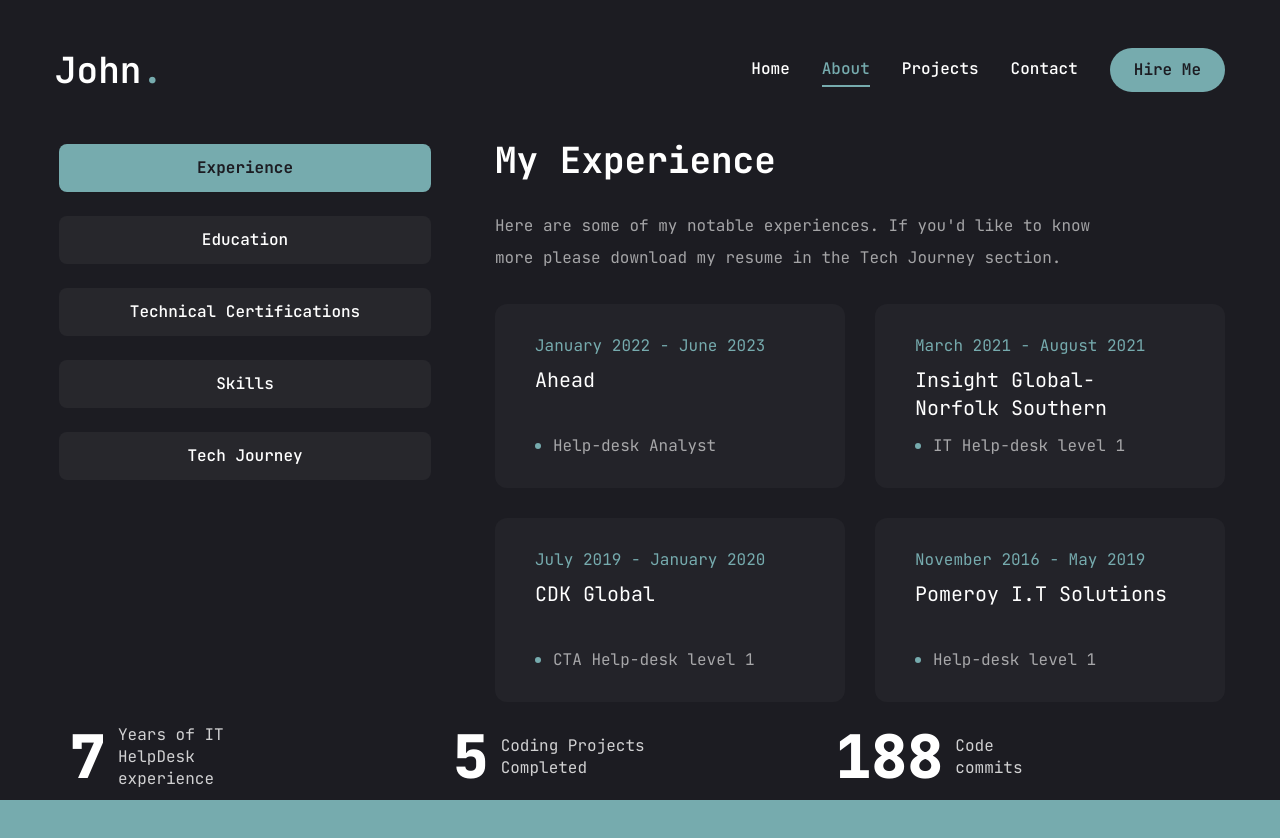
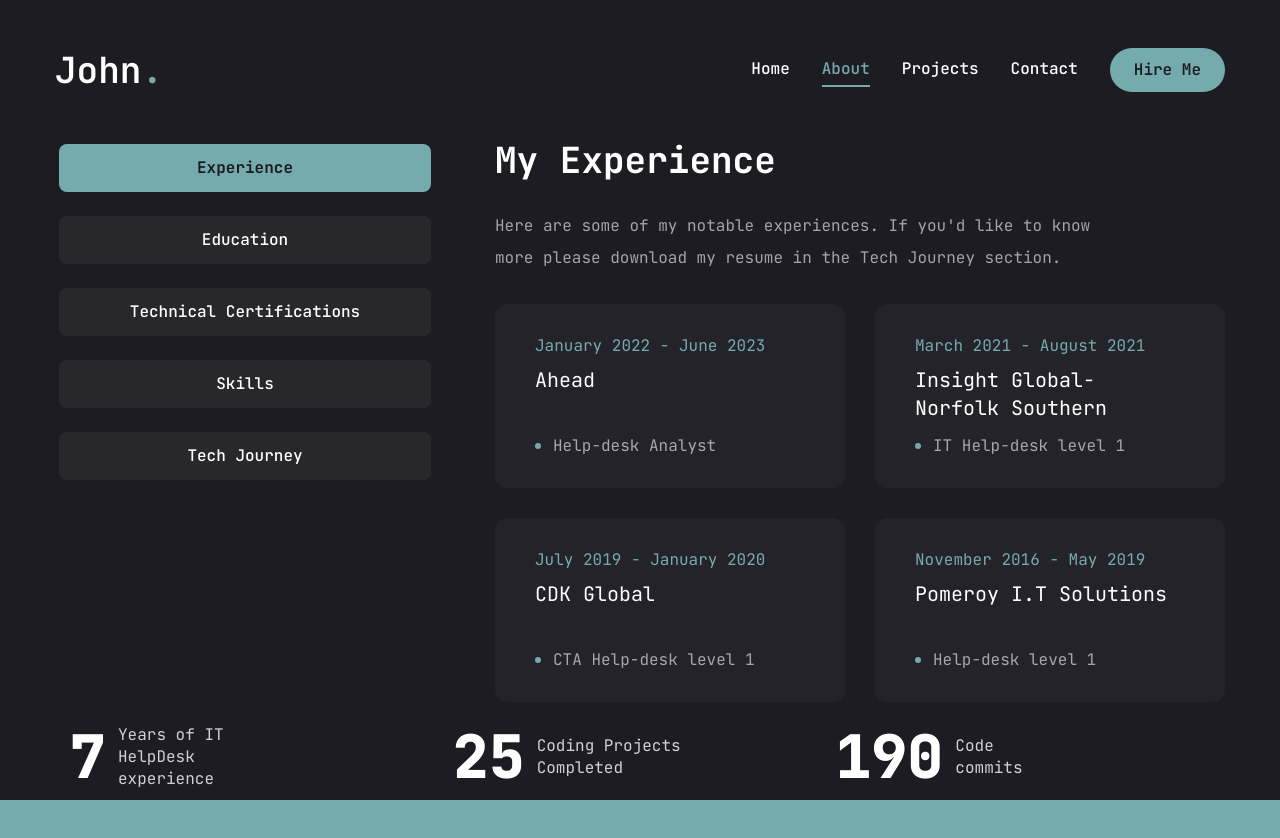
Before and after one commit to J0hn316/WebPortfolio, a Next.js app: page /about in a window 1280 px wide. Shown: the top 838 px of the page. Built offline with nearby package versions, Linux system fonts and the light colour scheme.

Commit message:
update stats

```diff
--- a/components/Stats.jsx
+++ b/components/Stats.jsx
@@ -8,11 +8,11 @@
     text: 'Years of IT HelpDesk experience',
   },
   {
-    num: 5,
+    num: 25,
     text: 'Coding Projects Completed',
   },
   {
-    num: 189,
+    num: 191,
     text: 'Code commits',
   },
 ];
```
